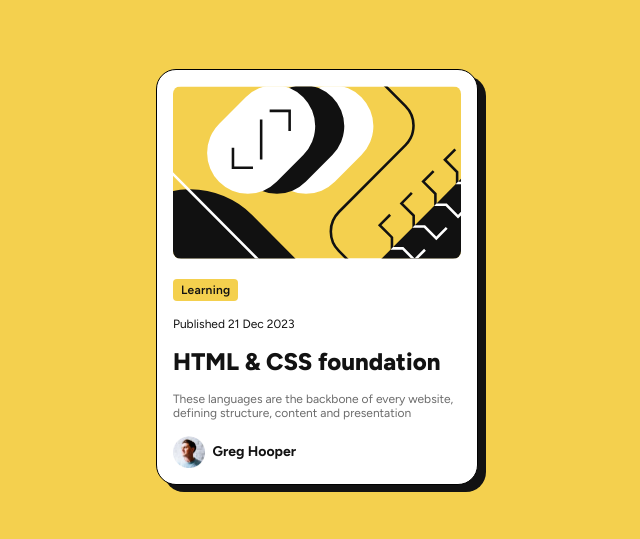
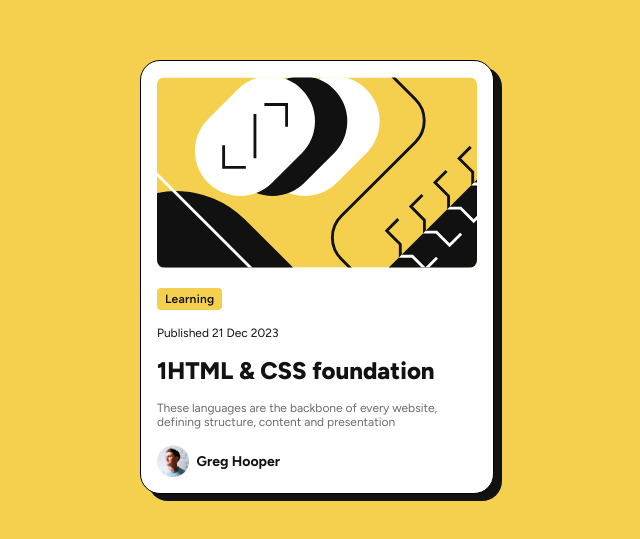
Before and after one commit to VIS-WAS/blog-preview, a plain HTML site: page index.html in a window 1280 px wide. Shown: the part 123-662 px from the top of the page, without its empty margins (323-963 px from the left). Drawn offline with Linux system fonts and the light colour scheme.

Commit message:
improved 2

```diff
--- a/index.html
+++ b/index.html
@@ -25,7 +25,7 @@
         <p class="learn">Learning</p>
         <p class="">Published 21 Dec 2023</p>
         <header>
-          <h1>HTML & CSS foundation</h1>
+          <h1>1HTML & CSS foundation</h1>
         </header>
         <article>
           These languages are the backbone of every website, defining structure,
--- a/style/style.css
+++ b/style/style.css
@@ -17,7 +17,7 @@ body {
 main {
   background-color: #fff;
   padding: 1rem;
-  max-width: 18rem;
+  max-width: 20rem;
   border: 1px solid black;
   border-radius: 20px;
   box-shadow: 8px 7px 0 0;
```
